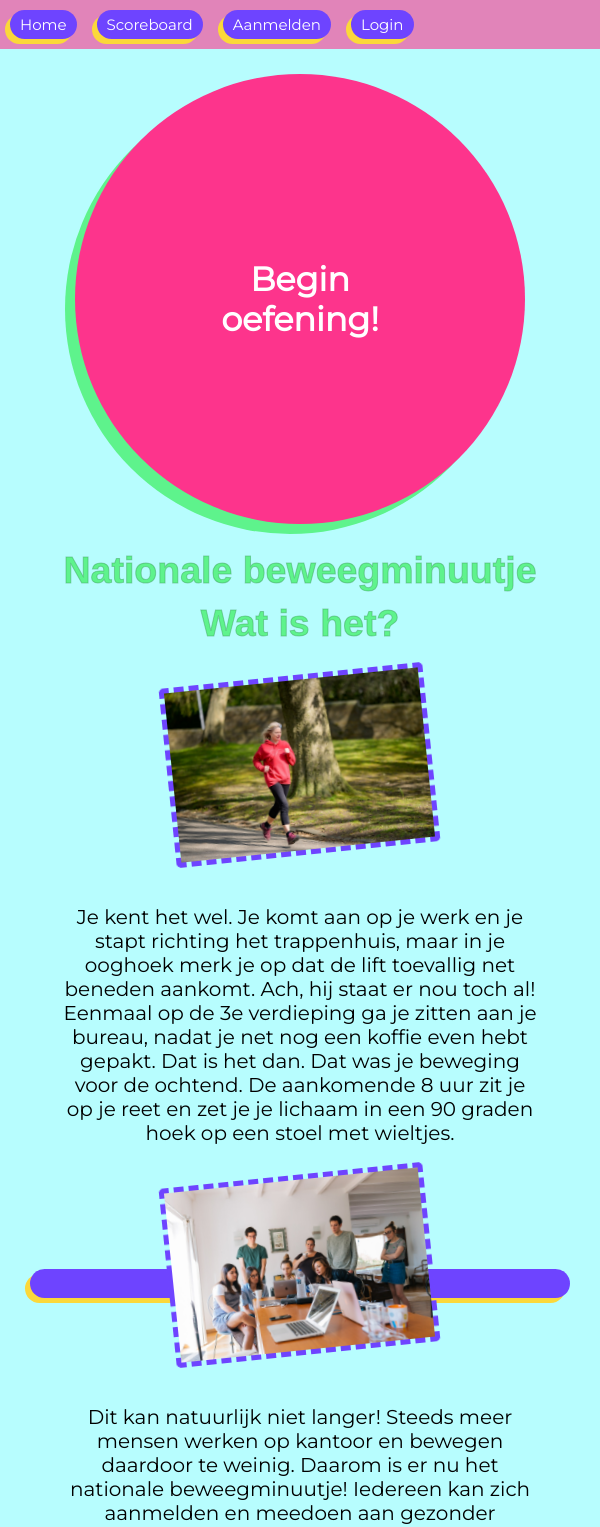
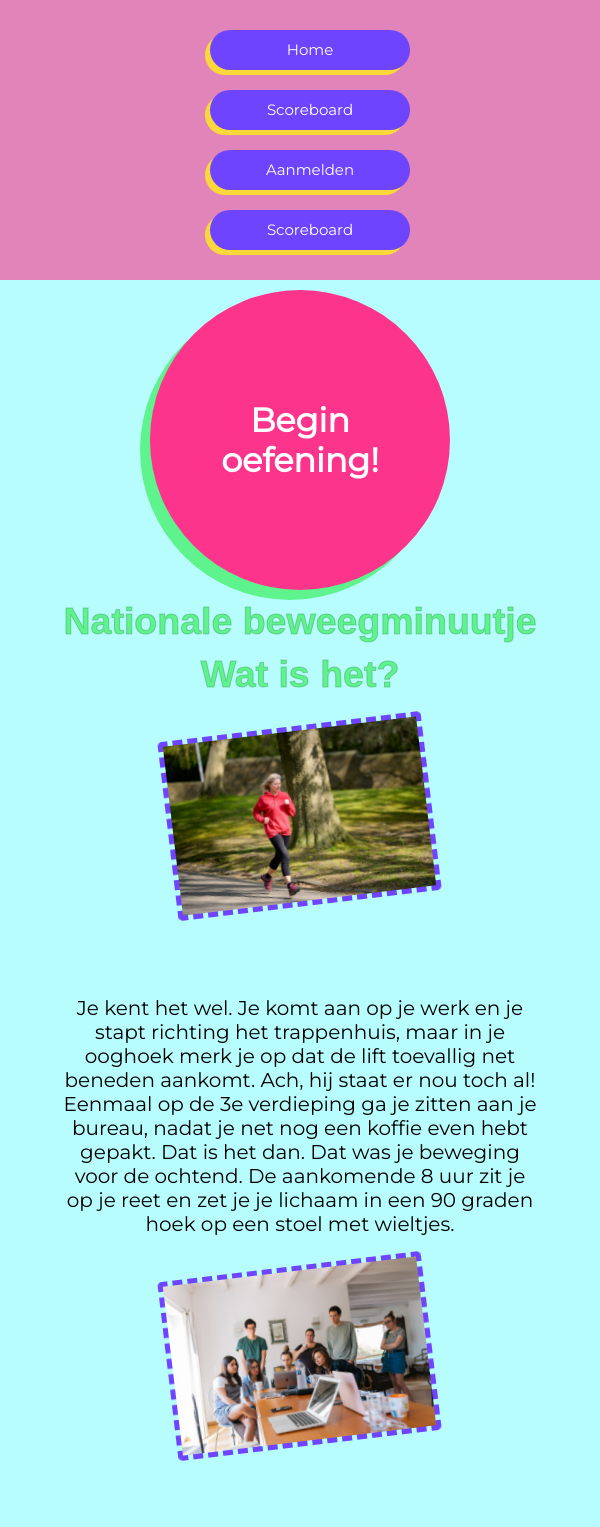
Before and after one commit to Thijs209/ipmedt4-react, a React (Create React App) app: page / in a window 600 px wide. Shown: the top 1527 px of the page. Built offline with nearby package versions, Linux system fonts and the light colour scheme.

Commit message:
updated styling and responsiveness for home and navbar

```diff
--- a/src/Home.css
+++ b/src/Home.css
@@ -17,12 +17,12 @@ html{
     justify-content: center;
     align-items: center;
     width: 100%;
-    height: 50rem;
+    max-height: 50rem;
 }
 
 .section__button{
-    height: 30rem;
-    width: 30rem;
+    max-width:30rem;
+    max-height:30rem;
     margin: 1rem;
     border-radius: 50%;
     border: none;
@@ -47,7 +47,8 @@ html{
 }
 
 .section__info{
-    height: 80vh;
+    height: auto;
+    margin-bottom:50px;
 }
 
 .section__info__h1{
@@ -100,14 +101,13 @@ html{
 /* ---------- Aanmeldknop -------- */
 .section__aanmeld{
     box-sizing: border-box;
-    height: 50%;
-    width: 100%;
-    margin: auto;
-    margin-top: 5rem;
-    padding: 3rem;
+    height: auto;
+    margin: 5rem auto 15rem auto;
+
 }
 
 .aanmeld__a{
+    padding:5rem;
     color: #fff;
     text-align: center;
     margin: 1rem auto;
@@ -115,17 +115,17 @@ html{
     text-decoration: none;
     cursor: pointer;
     font-size: 1rem;
-    width: 80%;
+
 }
 
 .aanmeld__a__p{
-    font-size: 150%;
+    padding:3rem;
+    font-size: 3.5rem;
     border-radius: 100px;
-    padding: 0.5rem 1rem;
-    width: 100%;
     background-color: #6e44ff;
     transition: 0.2s ease-out;
     box-shadow: -0.5rem 0.5rem 0 #fbd83a;
+    font-weight: bold;
 }
 
 .aanmeld__a__p:hover{
@@ -229,10 +229,15 @@ html{
 
 /* --------- Media queries --------- */
 
-@media screen and (min-width: 500px) {
+@media screen and (min-width: 400px) {
     .section__button {
-      height: 40rem;
-      width: 40rem;
+      height: 20rem;
+      width: 20rem;
+      min-width:20rem;
+      min-height:20rem;
+    }
+    .aanmeld__a__p{
+        font-size:2.5rem;
     }
 
     .section__info__h1{
@@ -249,6 +254,8 @@ html{
     .section__info__h1{
         font-size: 375%;
     }
+
+
 }
 
 @media screen and (min-width: 750px) {
--- a/src/Home.js
+++ b/src/Home.js
@@ -35,7 +35,7 @@ class Home extends React.Component{
                     </figure>
                 </section>
                 <section class="section__aanmeld">
-                    <a class="aanmeld__a"><p class="aanmeld__a__p">Meld je meteen aan!</p></a>
+                    <a class="aanmeld__a" href="/register"><p class="aanmeld__a__p">Meld je meteen aan!</p></a>
                 </section>
             </main>
         )
--- a/src/Navbar.css
+++ b/src/Navbar.css
@@ -11,7 +11,7 @@ html{
     float: left;
     color: #fff;
     text-align: center;
-    margin: 1rem;
+    margin: 1.5rem 1rem 2rem 1rem;
     font-weight: 400;
     text-decoration: none;
     cursor: pointer;
@@ -39,6 +39,33 @@ html{
     box-shadow: -0.5rem 0.5rem 0 #6e44ff;
 }
 
+@media only screen and (max-width: 600px) {
+    nav > section{
+        width:20rem;
+        margin:0 auto;
+    }
+
+    nav > section:first-child{
+        margin-top:3rem;
+    }
+    nav > section:last-child{
+        margin-bottom:3rem;
+    }
+    .nav__a{
+        display:block;
+
+        float:none;
+    }
+    .nav__a__p{
+        padding:1rem;
+        width:20rem;
+        height:4rem;
+        margin:0 auto;
+        justify-content: center;
+        align-self: center;
+    }
+}
+
 @media only screen and (min-width: 750px) {
 
     .nav__a__p{
--- a/src/Navbar.js
+++ b/src/Navbar.js
@@ -23,10 +23,10 @@ class Navbar extends React.Component{
         if (!localStorage.getItem('auth_token')) {
             return (
                 <nav class="nav">
-                    <a class="nav__a" href="/home"><p class="nav__a__p">Home</p></a>
-                    <a class="nav__a" href="/scoreboard"><p class="nav__a__p">Scoreboard</p></a>
-                    <a class="nav__a" href="/register"><p class="nav__a__p">Aanmelden</p></a>
-                    <a class="nav__a" href="/login"><p class="nav__a__p">Login</p></a>
+                    <section><a class="nav__a" href="/home"><p class="nav__a__p">Home</p></a></section>
+                    <section><a class="nav__a" href="/scoreboard"><p class="nav__a__p">Scoreboard</p></a></section>
+                    <section><a class="nav__a" href="/register"><p class="nav__a__p">Aanmelden</p></a></section>
+                    <section> <a class="nav__a" href="/scoreboard"><p class="nav__a__p">Scoreboard</p></a></section>
                 </nav>
             )
         } else {
```
